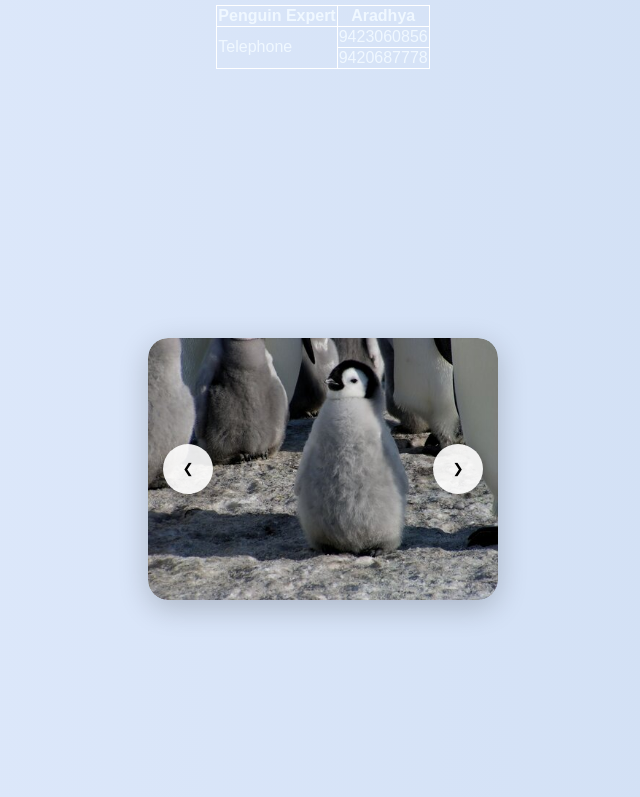
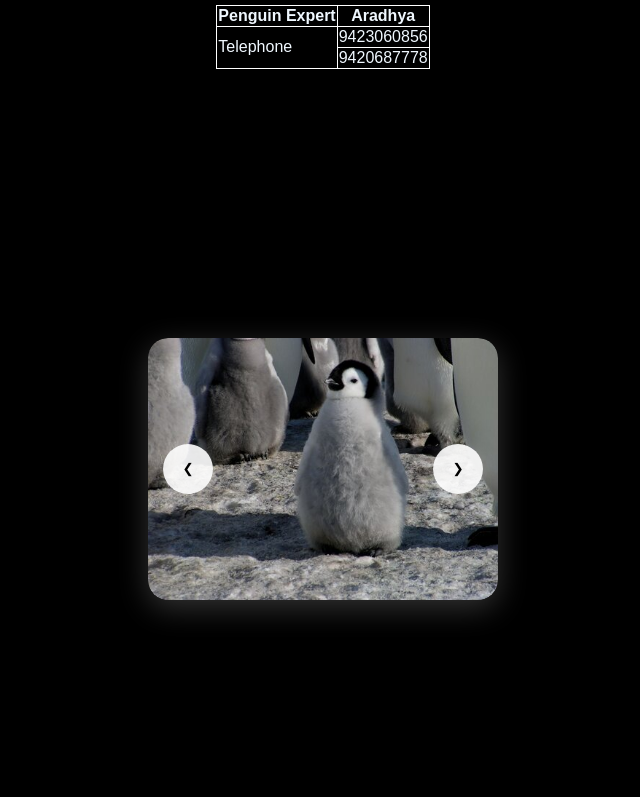
Before and after one commit to AradhyaSpace11/mywebs, a plain HTML site: page wtlab/index.html in a window 1280 px wide. Shown: the part 779-1576 px from the top of the page, without its empty margins (317-957 px from the left). Drawn offline with Linux system fonts and the light colour scheme.

Commit message:
beautified3

```diff
--- a/wtlab/index.html
+++ b/wtlab/index.html
@@ -79,7 +79,7 @@
 
     <style>
         body {
-            background: linear-gradient(to right, #e0eafc, #cfdef3); /* Gradient background */
+            background-color: #000; /* Black background */
             font-family: 'Arial', sans-serif; /* Modern font */
             margin: 0; /* Remove default margin */
         }
@@ -93,10 +93,11 @@
 
         .carousel {
             position: relative;
-            width: 350px; /* Increased width for better image display */
+            width: 350px; /* Carousel width */
             overflow: hidden;
-            border-radius: 20px; /* More rounded corners */
-            box-shadow: 0 8px 30px rgba(0, 0, 0, 0.2); /* Deeper shadow for depth */
+            border-radius: 20px; /* Rounded corners */
+            box-shadow: 0 8px 30px rgba(255, 255, 255, 0.2); /* Light shadow for depth */
+            background-color: rgba(255, 255, 255, 0.1); /* Semi-transparent background for the carousel */
         }
 
         .carousel-images {
@@ -107,7 +108,7 @@
         .carousel-images img {
             width: 100%;
             display: none; /* Hide all images by default */
-            border-radius: 20px; /* More rounded corners for images */
+            border-radius: 20px; /* Rounded corners for images */
         }
 
         .carousel-images img.active {
@@ -121,10 +122,10 @@
             background-color: rgba(255, 255, 255, 0.9); /* Slightly more opaque */
             border: none;
             border-radius: 50%; /* Circular buttons */
-            width: 50px; /* Increased button size */
-            height: 50px; /* Increased button size */
+            width: 50px; /* Button size */
+            height: 50px; /* Button size */
             cursor: pointer;
-            box-shadow: 0 4px 15px rgba(0, 0, 0, 0.3); /* Enhanced button shadow */
+            box-shadow: 0 4px 15px rgba(255, 255, 255, 0.3); /* Enhanced button shadow */
             transition: background-color 0.3s, transform 0.3s; /* Smooth transitions */
         }
 
@@ -146,8 +147,8 @@
             position: absolute;
             bottom: 10px;
             left: 10px;
-            color: #333; /* Dark text color */
-            background-color: rgba(251, 251, 251, 0.7); /* Semi-transparent background */
+            color: #fff; /* White text color for contrast */
+            background-color: rgba(0, 0, 0, 0.7); /* Semi-transparent black background */
             padding: 5px 10px;
             border-radius: 5px; /* Rounded corners for caption */
             font-size: 14px; /* Caption font size */
```
